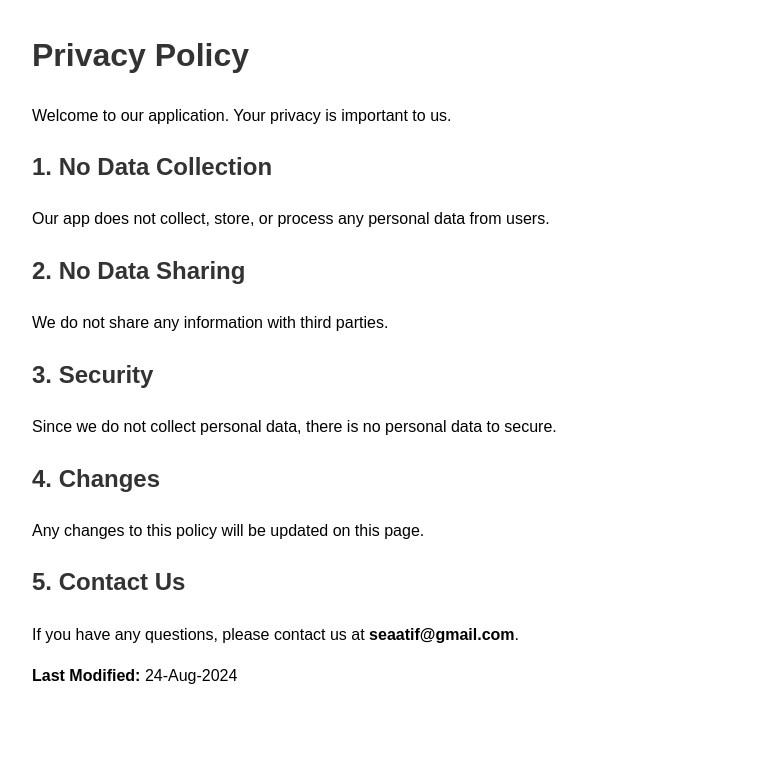
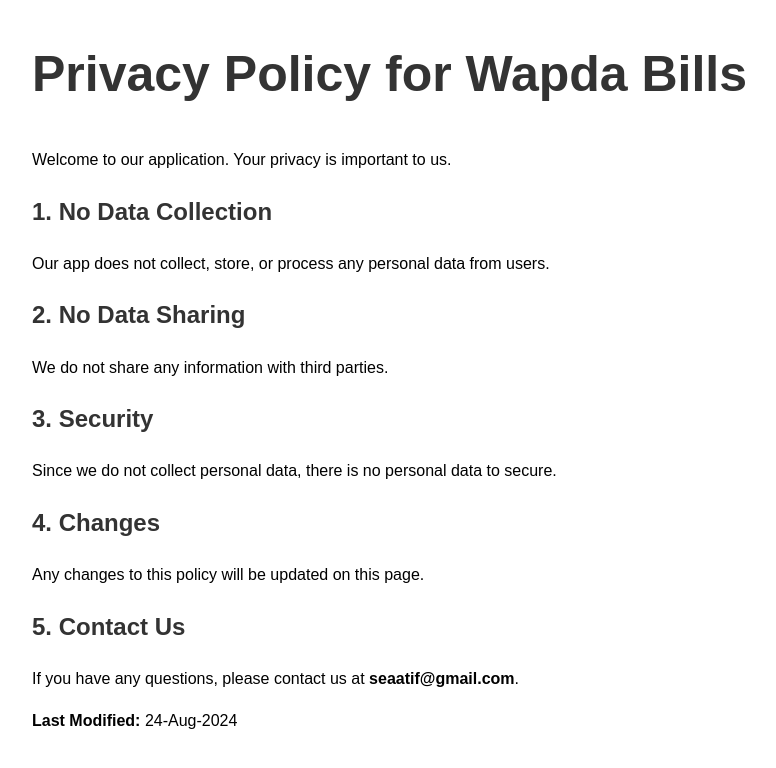
Before and after one commit to AatifSoft/PrivacyPolicy, a plain HTML site: page WapdaBills/index.html in a window 1280 px wide. Shown: the whole page, without its empty margins (96-872 px from the left). Drawn offline with Linux system fonts and the light colour scheme.

Commit message:
Update index.html

```diff
--- a/WapdaBills/index.html
+++ b/WapdaBills/index.html
@@ -3,7 +3,7 @@
 <head>
     <meta charset="UTF-8">
     <meta name="viewport" content="width=device-width, initial-scale=1.0">
-    <title>Privacy Policy</title>
+    <title>Privacy Policy for Wapda Bills</title>
     <style>
         body {
             font-family: Arial, sans-serif;
@@ -17,11 +17,15 @@
         h1, h2 {
             color: #333;
         }
+
+        h1 {
+            font-size: 50px;
+        }
     </style>
 </head>
 <body>
     <div class="container">
-        <h1>Privacy Policy</h1>
+        <h1>Privacy Policy for Wapda Bills</h1>
 
         <p>Welcome to our application. Your privacy is important to us.</p>
 
```
